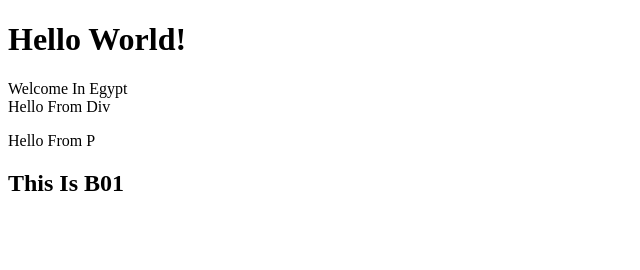
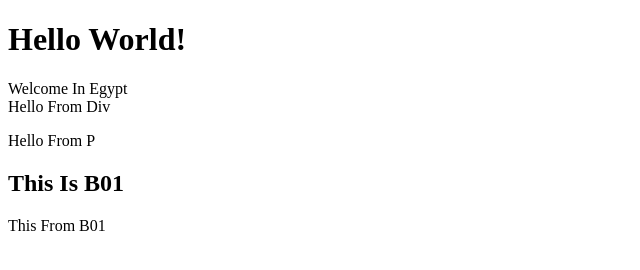
Before and after one commit to moelshenawy/Landing-Page-Project, a plain HTML site: page page.html in a window 1280 px wide. Shown: the whole page, without its empty margins (0-640 px from the left). Drawn offline with Linux system fonts and the light colour scheme.

Commit message:
ADD New Line From B01

```diff
--- a/page.html
+++ b/page.html
@@ -12,5 +12,6 @@
     <div>Hello From Div</div>
     <p>Hello From P</p>
     <h2>This Is B01</h2>
+    <div>This From B01</div>
   </body>
 </html>
```
